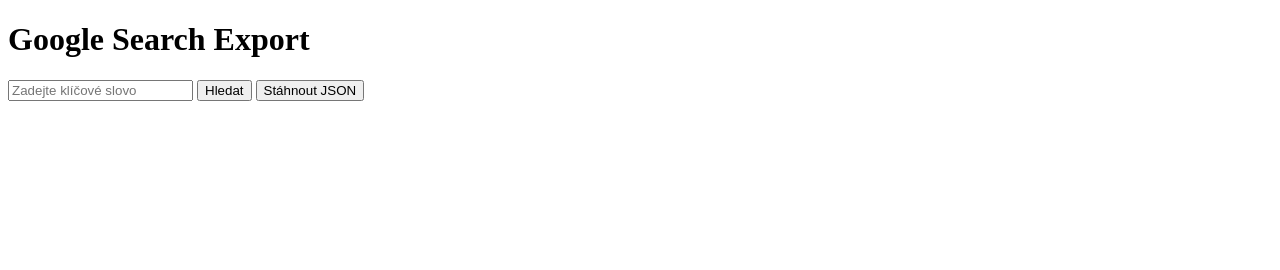
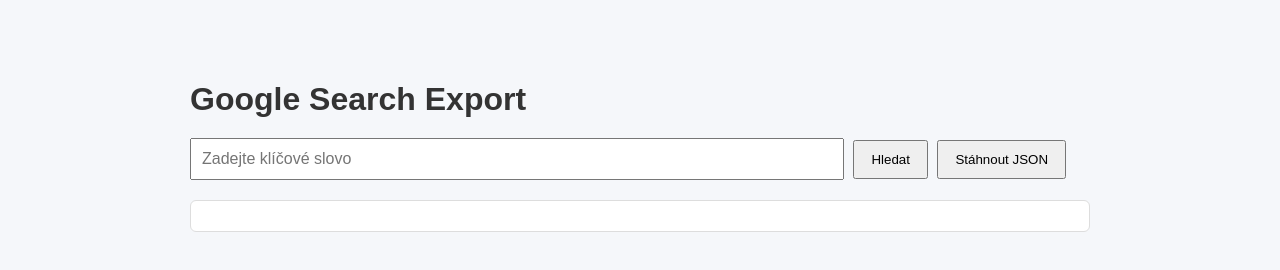
Before and after one commit to Klapkovec/google-search-export, a website: page public/index.html in a window 1280 px wide. Drawn offline with Linux system fonts and the light colour scheme.

Commit message:
Add basic styling

```diff
--- a/public/index.html
+++ b/public/index.html
@@ -3,8 +3,10 @@
 <head>
     <meta charset="UTF-8">
     <title>Google Search Export</title>
+    <link rel="stylesheet" href="style.css">
 </head>
 <body>
+    <div class="container">
 
         <h1>Google Search Export</h1>
 
@@ -14,17 +16,13 @@
             placeholder="Zadejte klíčové slovo"
         >
 
-    <button id="searchBtn">
-        Hledat
-    </button>
-
-    <button id="downloadBtn">
-        Stáhnout JSON
-    </button>
+        <button id="searchBtn">Hledat</button>
+        <button id="downloadBtn">Stáhnout JSON</button>
 
         <pre id="results"></pre>
 
+    </div>
+
     <script src="app.js"></script>
-
 </body>
 </html>
--- /dev/null
+++ b/public/style.css
@@ -0,0 +1,37 @@
+body {
+    font-family: Arial, sans-serif;
+    max-width: 900px;
+    margin: 40px auto;
+    padding: 20px;
+    background-color: #f5f7fa;
+}
+
+h1 {
+    color: #333;
+    margin-bottom: 20px;
+}
+
+input {
+    width: 70%;
+    padding: 10px;
+    font-size: 16px;
+}
+
+button {
+    padding: 10px 16px;
+    margin-left: 5px;
+    cursor: pointer;
+}
+
+button:hover {
+    opacity: 0.9;
+}
+
+#results {
+    margin-top: 20px;
+    padding: 15px;
+    background: white;
+    border: 1px solid #ddd;
+    border-radius: 6px;
+    overflow-x: auto;
+}
```
Lines whose indentation alone changed are shown as unchanged.
